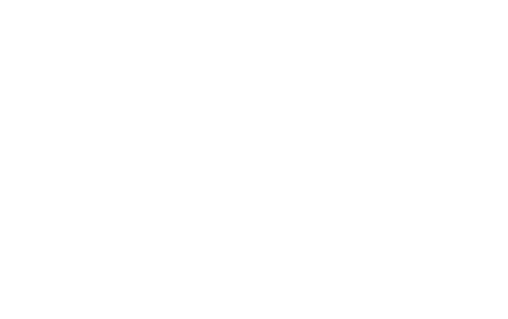
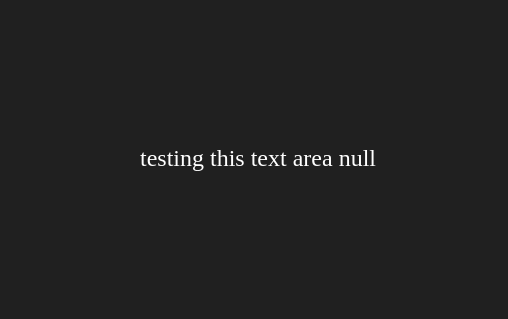
Before and after one commit to cyhap01/chrome_extension, a browser extension: page popup.html in a window 400 px wide. Shown: the whole page, 508 px wide, since content can reach past the window. Drawn offline with Linux system fonts and the light colour scheme.

Commit message:
Chrome Ext End Day1

```diff
--- a/popup.html
+++ b/popup.html
@@ -3,10 +3,10 @@
   <head>
     <meta charset="UTF-8" />
     <meta name="viewport" content="width=device-width, initial-scale=1.0" />
+    <link rel="stylesheet" href="style.css" />
     <title>Document</title>
   </head>
   <body>
-
     <script src="script.js"></script>
   </body>
 </html>
--- a/script.js
+++ b/script.js
@@ -1,4 +1,12 @@
-const entireBody = document.querySelector('body');
-document.addEventListener('selectionchange', () => {
-  const selectedText = window.getSelection().toString();
+let entireBody = document.querySelector('body');
+let selectedText = null;
+let highlightedText = document.addEventListener('selectionchange', () => {
+  selectedText = window.getSelection().toString();
+  console.log(selectedText);
+  return selectedText;
 });
+
+console.log('It works');
+const capturedText = document.createElement('p');
+entireBody.append(capturedText);
+capturedText.innerText = `testing this text area ${selectedText}`;
--- /dev/null
+++ b/style.css
@@ -0,0 +1,10 @@
+body {
+  background: #202020;
+  color: white;
+  display: flex;
+  align-items: center;
+  justify-content: center;
+  font-size: 24px;
+  width: 500px;
+  height: 300px;
+}
```
